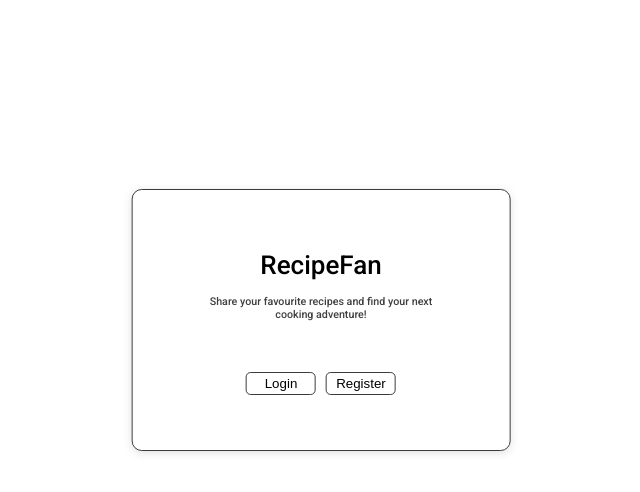
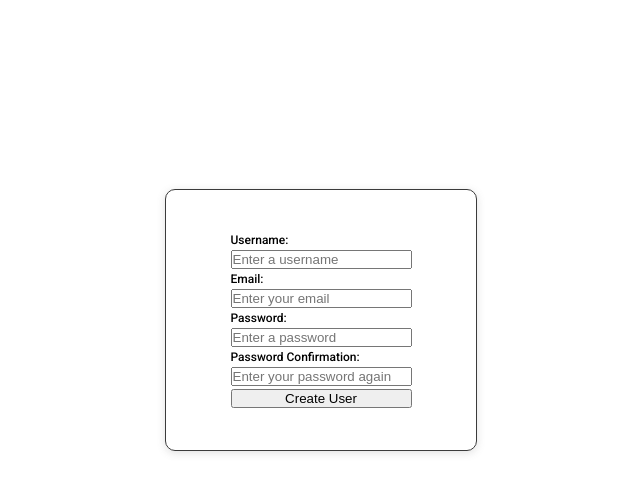
Before and after one commit to SamHardiment/Login-Logout-Website, a plain HTML site: page client/index.html in a window 1280 px wide. Both pictures are taken after a click on the button "Register". Shown: the whole page, without its empty margins (319-959 px from the left). Drawn offline with Linux system fonts and the light colour scheme.

Commit message:
show form on button click

```diff
--- a/api/routes/auth.js
+++ b/api/routes/auth.js
@@ -3,6 +3,6 @@ const router = express.Router();
 
 const authController = require("../controllers/auth");
 
-// router.post("/register", authController.create);
+router.post("/register", authController.newUser);
 
 module.exports = router;
--- a/client/index.html
+++ b/client/index.html
@@ -12,11 +12,12 @@
       rel="stylesheet"
     />
     <link rel="stylesheet" href="./styles/style.css" />
+    <script defer src="../client/js/layout.js"></script>
   </head>
   <body>
     <main>
       <div class="login-card-container">
-        <div class="login-card">
+        <div class="login-card" id="home-card">
           <div class="header">
             <h2 class="title">RecipeFan</h2>
             <h6 class="title-description">
--- a/client/js/layout.js
+++ b/client/js/layout.js
@@ -0,0 +1,120 @@
+const loginCard = document.getElementById("home-card");
+const loginButton = document.getElementById("login-button");
+const registerButton = document.getElementById("register-button");
+console.log(registerButton);
+registerButton.addEventListener("click", openRegForm);
+
+function openRegForm() {
+  loginCard.innerHTML = " ";
+  // Set up form with fields
+  const fields = [
+    {
+      tag: "label",
+      attribute: {
+        for: "username",
+        id: "username:",
+        class: "label",
+      },
+    },
+    {
+      tag: "input",
+      attribute: {
+        type: "text",
+        name: "username",
+        placeholder: "Enter a username",
+        class: "input-box",
+      },
+    },
+    {
+      tag: "label",
+      attribute: {
+        for: "email",
+        id: "email:",
+        class: "label",
+      },
+    },
+    {
+      tag: "input",
+      attribute: {
+        type: "email",
+        name: "email",
+        placeholder: "Enter your email",
+        class: "input-box",
+      },
+    },
+    {
+      tag: "label",
+      attribute: {
+        for: "password",
+        id: "password:",
+        class: "label",
+      },
+    },
+    {
+      tag: "input",
+      attribute: {
+        type: "password",
+        name: "password",
+        placeholder: "Enter a password",
+        class: "input-box",
+      },
+    },
+    {
+      tag: "label",
+      attribute: {
+        for: "passwordConfirmation",
+        id: "password!confirmation:",
+        class: "label",
+      },
+    },
+    {
+      tag: "input",
+      attribute: {
+        type: "password",
+        name: "passwordConfirmation",
+        placeholder: "Enter your password again",
+        class: "input-box",
+      },
+    },
+    {
+      tag: "input",
+      attribute: {
+        type: "submit",
+        name: "submit",
+        value: "Create User",
+        class: "submit-button",
+      },
+    },
+  ];
+  const form = document.createElement("form");
+  fields.forEach((f) => {
+    let field = document.createElement(f.tag);
+    // Object.entries method returns an array of a givne object's own enumerable string-keyed property [key, value pairs]
+    // [[type, text], [name, username], [placeholder, Username]]
+    // [[a, v], [a, v], [a, v], [a, v]]
+    Object.entries(f.attribute).forEach(([a, v]) => {
+      // So here we are looping over each [key,value] pair setting an attribute and value
+      // field.setAttribute('type', 'text')
+      field.setAttribute(a, v);
+
+      // getting our labels by using id of each label
+
+      let words = field.id.split("!");
+      // Cap each word
+      if (field.id) {
+        for (let i = 0; i < words.length; i++) {
+          words[i] = words[i][0].toUpperCase() + words[i].substring(1);
+        }
+      }
+      // set textcontent of label to the id we modified
+      const label = words.join(" ");
+      if (field.id) {
+        field.textContent = label;
+      }
+      form.id = "registerForm";
+      form.appendChild(field);
+    });
+  });
+  //   form.addEventListener('submit', registerUser)
+  loginCard.appendChild(form);
+}
--- a/client/styles/style.css
+++ b/client/styles/style.css
@@ -22,6 +22,7 @@ html {
   box-shadow: rgba(99, 99, 99, 0.2) 0px 2px 8px 0px;
   display: flex;
   justify-content: center;
+  width: 250px;
 }
 
 .login-card {
@@ -65,3 +66,15 @@ html {
   color: rgb(56, 210, 71);
   transition: all 0.3s;
 }
+
+#registerForm {
+  display: flex;
+  flex-direction: column;
+  row-gap: 3px;
+}
+.input-box {
+}
+
+.label {
+  font-size: 12px;
+}
```
Also changed, not shown: api/controllers/auth.js (+17 -0 lines), api/models/users.js (+15 -0 lines), client/js/auth.js (added).
